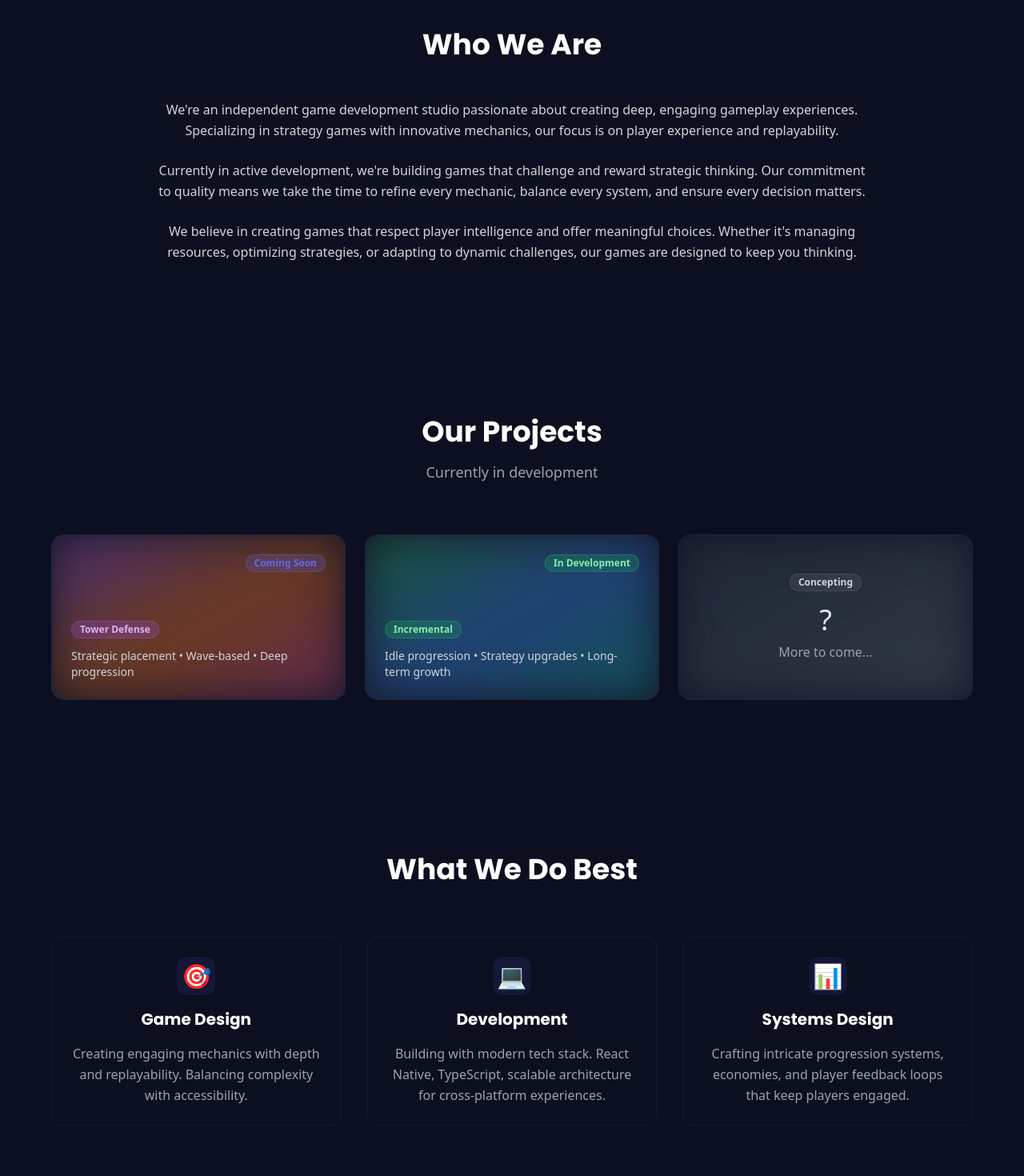
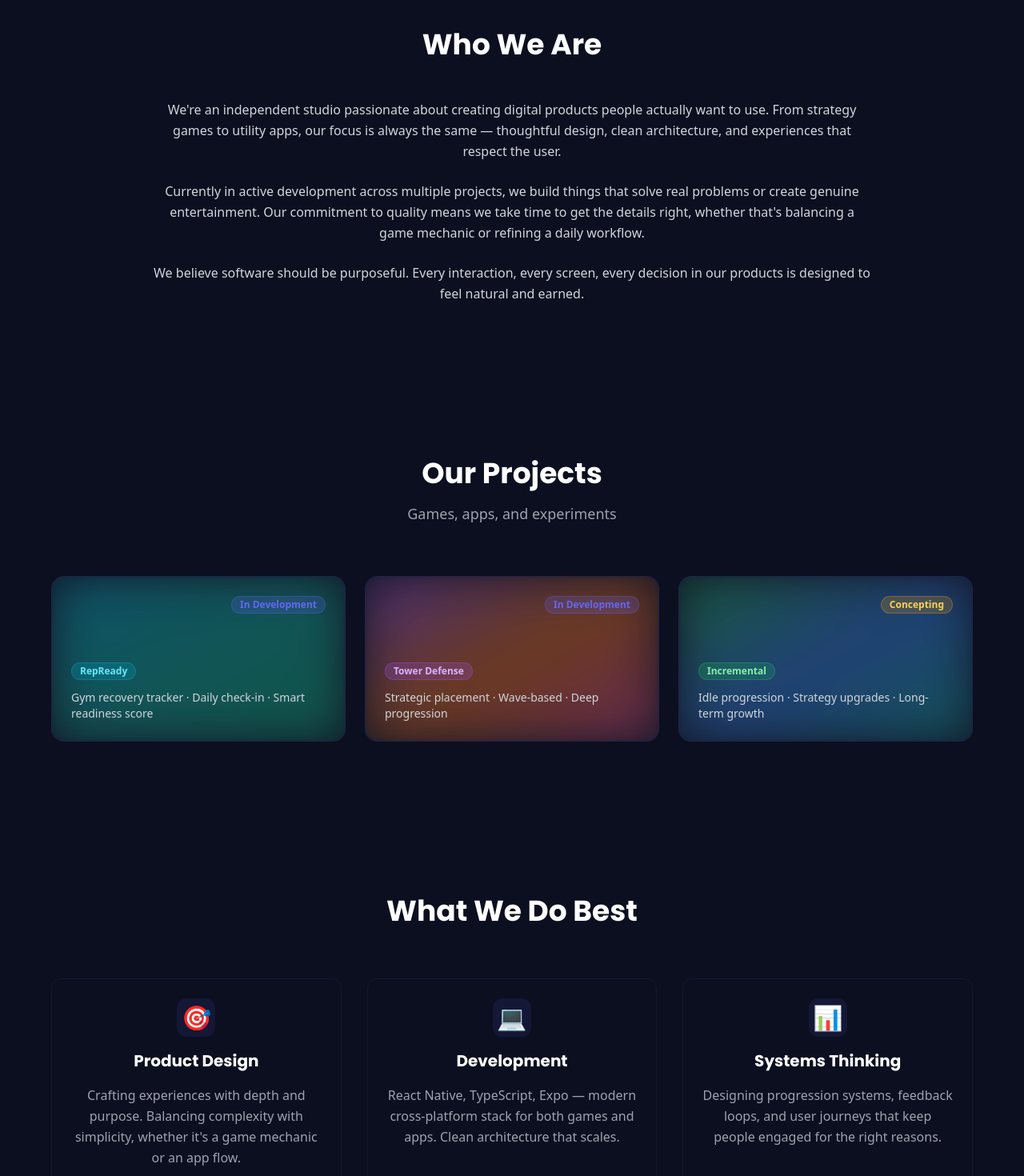
Before and after one commit to gmoinbong/gmoinstudio, a Next.js app: page / in a window 1280 px wide. Shown: the part 860-2330 px from the top of the page at 80% size. Built offline with nearby package versions, Linux system fonts and the light colour scheme.

Commit message:
refactor: update layout and page content to reflect new branding and messaging

```diff
--- a/app/layout.tsx
+++ b/app/layout.tsx
@@ -12,8 +12,9 @@ const poppins = Poppins({
 })
 
 export const metadata: Metadata = {
-  title: 'gmoinstudio | Crafting Engaging Gaming Experiences',
-  description: 'gmoinstudio — independent game studio focused on strategy and innovative mechanics. Building deep, engaging gameplay experiences.',
+  title: 'gmoinstudio | Crafting Digital Experiences That Matter',
+  description:
+    'gmoinstudio — independent studio building games and apps with thoughtful design and modern technology. Digital products that solve real problems and deliver genuine entertainment.',
   generator: 'v0.app',
 }
 
--- a/app/page.tsx
+++ b/app/page.tsx
@@ -78,7 +78,7 @@ export default function Page() {
             transition={{ duration: 0.8, delay: 0.2 }}
             className="text-5xl md:text-6xl font-bold text-white mb-6 font-[family-name:var(--font-poppins)] text-balance"
           >
-            Crafting Engaging Gaming Experiences
+            Crafting Digital Experiences That Matter
           </motion.h1>
 
           <motion.p
@@ -87,7 +87,7 @@ export default function Page() {
             transition={{ duration: 0.8, delay: 0.4 }}
             className="text-lg md:text-xl text-gray-400 mb-8 text-balance"
           >
-            Independent game studio focused on strategy and innovative mechanics
+            Independent studio building games and apps with thoughtful design and modern technology
           </motion.p>
 
           <motion.div
@@ -136,13 +136,16 @@ export default function Page() {
             className="space-y-6 text-gray-300 leading-relaxed text-center"
           >
             <p>
-              {"We're an independent game development studio passionate about creating deep, engaging gameplay experiences. Specializing in strategy games with innovative mechanics, our focus is on player experience and replayability."}
+              {
+                "We're an independent studio passionate about creating digital products people actually want to use. From strategy games to utility apps, our focus is always the same — thoughtful design, clean architecture, and experiences that respect the user."
+              }
             </p>
             <p>
-              Currently in active development, {"we're"} building games that challenge and reward strategic thinking. Our commitment to quality means we take the time to refine every mechanic, balance every system, and ensure every decision matters.
+              Currently in active development across multiple projects, we build things that solve real problems or create genuine entertainment. Our commitment to quality means we take time to get the details right, whether{" "}
+              {"that's"} balancing a game mechanic or refining a daily workflow.
             </p>
             <p>
-              We believe in creating games that respect player intelligence and offer meaningful choices. {"Whether it's"} managing resources, optimizing strategies, or adapting to dynamic challenges, our games are designed to keep you thinking.
+              We believe software should be purposeful. Every interaction, every screen, every decision in our products is designed to feel natural and earned.
             </p>
           </motion.div>
         </div>
@@ -159,11 +162,11 @@ export default function Page() {
             className="text-center mb-16"
           >
             <h2 className="text-4xl font-bold text-white mb-4 font-[family-name:var(--font-poppins)]">Our Projects</h2>
-            <p className="text-gray-400 text-lg">Currently in development</p>
+            <p className="text-gray-400 text-lg">Games, apps, and experiments</p>
           </motion.div>
 
           <div className="grid grid-cols-1 md:grid-cols-2 lg:grid-cols-3 gap-6">
-            {/* Card 1 - Tower Defense */}
+            {/* Card 1 - RepReady */}
             <motion.div
               initial={{ opacity: 0, y: 20 }}
               whileInView={{ opacity: 1, y: 0 }}
@@ -172,17 +175,17 @@ export default function Page() {
               whileHover={{ scale: 1.02 }}
               className="relative aspect-video rounded-2xl overflow-hidden backdrop-blur-xl bg-card/60 border border-primary/20 group hover:shadow-xl hover:shadow-primary/30 transition-all duration-300"
             >
-              <div className="absolute inset-0 bg-gradient-to-br from-purple-500/30 via-orange-500/30 to-pink-500/30" style={{ filter: 'blur(30px)' }} />
+              <div className="absolute inset-0 bg-gradient-to-br from-cyan-500/30 via-teal-500/30 to-emerald-500/30" style={{ filter: 'blur(30px)' }} />
               <div className="relative h-full p-6 flex flex-col justify-between backdrop-blur-sm">
-                <Badge className="self-end bg-primary/20 text-primary border-primary/30">Coming Soon</Badge>
+                <Badge className="self-end bg-primary/20 text-primary border-primary/30">In Development</Badge>
                 <div>
-                  <Badge className="mb-3 bg-purple-500/20 text-purple-300 border-purple-500/30">Tower Defense</Badge>
-                  <p className="text-sm text-gray-300">Strategic placement • Wave-based • Deep progression</p>
+                  <Badge className="mb-3 bg-cyan-500/20 text-cyan-300 border-cyan-500/30">RepReady</Badge>
+                  <p className="text-sm text-gray-300">Gym recovery tracker · Daily check-in · Smart readiness score</p>
                 </div>
               </div>
             </motion.div>
 
-            {/* Card 2 - Clicker */}
+            {/* Card 2 - Tower Defense */}
             <motion.div
               initial={{ opacity: 0, y: 20 }}
               whileInView={{ opacity: 1, y: 0 }}
@@ -191,17 +194,17 @@ export default function Page() {
               whileHover={{ scale: 1.02 }}
               className="relative aspect-video rounded-2xl overflow-hidden backdrop-blur-xl bg-card/60 border border-primary/20 group hover:shadow-xl hover:shadow-primary/30 transition-all duration-300"
             >
-              <div className="absolute inset-0 bg-gradient-to-br from-green-500/30 via-blue-500/30 to-teal-500/30" style={{ filter: 'blur(30px)' }} />
+              <div className="absolute inset-0 bg-gradient-to-br from-purple-500/30 via-orange-500/30 to-pink-500/30" style={{ filter: 'blur(30px)' }} />
               <div className="relative h-full p-6 flex flex-col justify-between backdrop-blur-sm">
-                <Badge className="self-end bg-green-500/20 text-green-300 border-green-500/30">In Development</Badge>
+                <Badge className="self-end bg-primary/20 text-primary border-primary/30">In Development</Badge>
                 <div>
-                  <Badge className="mb-3 bg-green-500/20 text-green-300 border-green-500/30">Incremental</Badge>
-                  <p className="text-sm text-gray-300">Idle progression • Strategy upgrades • Long-term growth</p>
+                  <Badge className="mb-3 bg-purple-500/20 text-purple-300 border-purple-500/30">Tower Defense</Badge>
+                  <p className="text-sm text-gray-300">Strategic placement · Wave-based · Deep progression</p>
                 </div>
               </div>
             </motion.div>
 
-            {/* Card 3 - Future */}
+            {/* Card 3 - Incremental */}
             <motion.div
               initial={{ opacity: 0, y: 20 }}
               whileInView={{ opacity: 1, y: 0 }}
@@ -210,11 +213,13 @@ export default function Page() {
               whileHover={{ scale: 1.02 }}
               className="relative aspect-video rounded-2xl overflow-hidden backdrop-blur-xl bg-card/60 border border-primary/20 group hover:shadow-xl hover:shadow-primary/30 transition-all duration-300"
             >
-              <div className="absolute inset-0 bg-gradient-to-br from-gray-700/30 via-gray-600/30 to-gray-500/30" style={{ filter: 'blur(30px)' }} />
-              <div className="relative h-full p-6 flex flex-col justify-center items-center backdrop-blur-sm">
-                <Badge className="mb-4 bg-gray-500/20 text-gray-300 border-gray-500/30">Concepting</Badge>
-                <p className="text-4xl mb-2">{'?'}</p>
-                <p className="text-gray-400">More to come...</p>
+              <div className="absolute inset-0 bg-gradient-to-br from-green-500/30 via-blue-500/30 to-teal-500/30" style={{ filter: 'blur(30px)' }} />
+              <div className="relative h-full p-6 flex flex-col justify-between backdrop-blur-sm">
+                <Badge className="self-end bg-amber-500/20 text-amber-300 border-amber-500/30">Concepting</Badge>
+                <div>
+                  <Badge className="mb-3 bg-green-500/20 text-green-300 border-green-500/30">Incremental</Badge>
+                  <p className="text-sm text-gray-300">Idle progression · Strategy upgrades · Long-term growth</p>
+                </div>
               </div>
             </motion.div>
           </div>
@@ -246,9 +251,9 @@ export default function Page() {
               <div className="w-12 h-12 mx-auto bg-primary/10 rounded-lg flex items-center justify-center text-3xl">
                 🎯
               </div>
-              <h3 className="text-xl font-bold text-white font-[family-name:var(--font-poppins)]">Game Design</h3>
+              <h3 className="text-xl font-bold text-white font-[family-name:var(--font-poppins)]">Product Design</h3>
               <p className="text-gray-400 leading-relaxed">
-                Creating engaging mechanics with depth and replayability. Balancing complexity with accessibility.
+                Crafting experiences with depth and purpose. Balancing complexity with simplicity, whether it{"'s"} a game mechanic or an app flow.
               </p>
             </motion.div>
 
@@ -265,7 +270,7 @@ export default function Page() {
               </div>
               <h3 className="text-xl font-bold text-white font-[family-name:var(--font-poppins)]">Development</h3>
               <p className="text-gray-400 leading-relaxed">
-                Building with modern tech stack. React Native, TypeScript, scalable architecture for cross-platform experiences.
+                React Native, TypeScript, Expo — modern cross-platform stack for both games and apps. Clean architecture that scales.
               </p>
             </motion.div>
 
@@ -280,9 +285,9 @@ export default function Page() {
               <div className="w-12 h-12 mx-auto bg-primary/10 rounded-lg flex items-center justify-center text-3xl">
                 📊
               </div>
-              <h3 className="text-xl font-bold text-white font-[family-name:var(--font-poppins)]">Systems Design</h3>
+              <h3 className="text-xl font-bold text-white font-[family-name:var(--font-poppins)]">Systems Thinking</h3>
               <p className="text-gray-400 leading-relaxed">
-                Crafting intricate progression systems, economies, and player feedback loops that keep players engaged.
+                Designing progression systems, feedback loops, and user journeys that keep people engaged for the right reasons.
               </p>
             </motion.div>
           </div>
@@ -347,9 +352,9 @@ export default function Page() {
               transition={{ duration: 0.6, delay: 0.1 }}
               className="space-y-4"
             >
-              <h3 className="text-2xl font-bold text-white font-[family-name:var(--font-poppins)]">Player-First Development</h3>
+              <h3 className="text-2xl font-bold text-white font-[family-name:var(--font-poppins)]">User-First Development</h3>
               <p className="text-gray-300 leading-relaxed">
-                We prioritize meaningful gameplay over monetization gimmicks. Regular testing and iteration based on player feedback. Transparent development process.
+                We prioritize meaningful experiences over engagement tricks. Regular testing and iteration based on real feedback. No dark patterns, no bloat.
               </p>
             </motion.div>
 
@@ -363,7 +368,7 @@ export default function Page() {
             >
               <h3 className="text-2xl font-bold text-white font-[family-name:var(--font-poppins)]">Quality Over Speed</h3>
               <p className="text-gray-300 leading-relaxed">
-                Taking time to get mechanics right. Comprehensive testing and balancing. No release until {"it's"} truly ready.
+                Taking time to get things right. Comprehensive testing across devices. Nothing ships until it earns its place.
               </p>
             </motion.div>
           </div>
@@ -411,7 +416,7 @@ export default function Page() {
             </a>
             <a href="https://discord.com" target="_blank" rel="noopener noreferrer" className="w-12 h-12 bg-card border border-primary/20 rounded-lg flex items-center justify-center hover:border-primary hover:shadow-lg hover:shadow-primary/30 transition-all duration-300">
               <svg className="w-5 h-5 text-gray-300 hover:text-primary transition-colors" fill="currentColor" viewBox="0 0 24 24">
-                <path d="M20.317 4.37a19.791 19.791 0 0 0-4.885-1.515a.074.074 0 0 0-.079.037c-.21.375-.444.864-.608 1.25a18.27 18.27 0 0 0-5.487 0a12.64 12.64 0 0 0-.617-1.25a.077.077 0 0 0-.079-.037A19.736 19.736 0 0 0 3.677 4.37a.07.07 0 0 0-.032.027C.533 9.046-.32 13.58.099 18.057a.082.082 0 0 0 .031.057a19.9 19.9 0 0 0 5.993 3.03a.078.078 0 0 0 .084-.028a14.09 14.09 0 0 0 1.226-1.994a.076.076 0 0 0-.041-.106a13.107 13.107 0 0 1-1.872-.892a.077.077 0 0 1-.008-.128a10.2 10.2 0 0 0 .372-.292a.074.074 0 0 1 .077-.01c3.928 1.793 8.18 1.793 12.062 0a.074.074 0 0 1 .078.01c.12.098.246.198.373.292a.077.077 0 0 1-.006.127a12.299 12.299 0 0 1-1.873.892a.077.077 0 0 0-.041.107c.36.698.772 1.362 1.225 1.993a.076.076 0 0 0 .084.028a19.839 19.839 0 0 0 6.002-3.03a.077.077 0 0 0 .032-.054c.5-5.177-.838-9.674-3.549-13.66a.061.061 0 0 0-.031-.03zM8.02 15.33c-1.183 0-2.157-1.085-2.157-2.419c0-1.333.956-2.419 2.157-2.419c1.21 0 2.176 1.096 2.157 2.42c0 1.333-.956 2.418-2.157 2.418zm7.975 0c-1.183 0-2.157-1.085-2.157-2.419c0-1.333.955-2.419 2.157-2.419c1.21 0 2.176 1.096 2.157 2.42c0 1.333-.946 2.418-2.157 2.418z"/>
+                <path d="M20.317 4.37a19.791 19.791 0 0 0-4.885-1.515a.074.074 0 0 0-.079.037c-.21.375-.444.864-.608 1.25a18.27 18.27 0 0 0-5.487 0a12.64 12.64 0 0 0-.617-1.25a.077.077 0 0 0-.079-.037A19.736 19.736 0 0 0 3.677 4.37a.07.07 0 0 0-.032.027C.533 9.046-.32 13.58.099 18.057a.082.082 0 0 0 .031.057a19.9 19.9 0 0 0 5.993 3.03a.078.078 0 0 0 .084-.028a14.09 14.09 0 0 0 1.226-1.994a.076.076 0 0 0-.041-.106a13.107 13.107 0 0 1-1.872-.892a.077.077 0 0 1-.008-.128a10.2 10.2 0 0 0 .372-.292a.074.074 0 0 1 .077-.01c3.928 1.793 8.18 1.793 12.062 0a.074.074 0 0 1 .078.01c.12.098.246.198.373.292a.077.077 0 0 1-.006.127a12.299 12.299 0 0 1-1.873.892a.077.077 0 0 0-.041.107c.36.698.772 1.362 1.225 1.993a.076.076 0 0 0 .084.028a19.839 19.839 0 0 0 6.002-3.03a.077.077 0 0 0 .032-.054c.5-5.177-.838-9.674-3.549-13.66a.061.061 0 0 0-.031-.03zM8.02 15.33c-1.183 0-2.157-1.085-2.157-2.419c0-1.333.956-2.419 2.157-2.419c1.21 0 2.176 1.096 2.157 2.42c0 1.333-.956 2.418-2.157 2.418zm7.975 0c-1.183 0-2.157-1.085-2.157-2.419c0-1.333.955-2.419 2.157-2.419c1.21 0 2.176 1.096 2.157 2.42c0 1.333-.946 2.418-2.157 2.418z" />
               </svg>
             </a>
           </motion.div>
@@ -484,7 +489,7 @@ export default function Page() {
             </div>
           </div>
           <p className="text-center text-gray-500 text-sm mt-6">
-            {'Made with 🎮 and ☕'}
+            {'Made with ✦ and ☕'}
           </p>
         </div>
       </footer>
```
Also changed, not shown: 1 other file (tests, documents, lock files or other folders).
